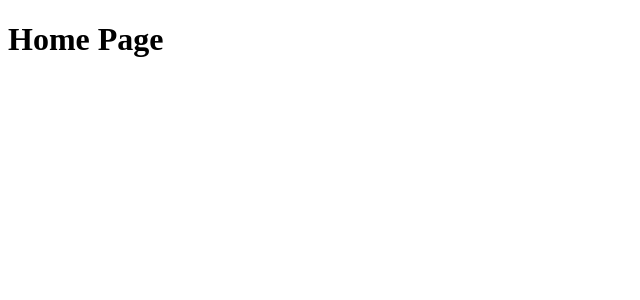
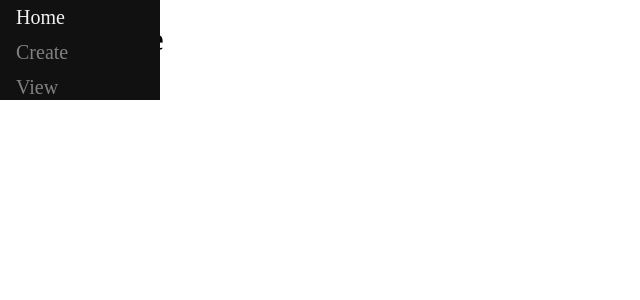
Before and after one commit to floatingnahid22/Django-Remind, a Django app: page / in a window 1280 px wide. Shown: the top 300 px of the page, without its empty margins (0-640 px from the left). Run offline with Django 3.2, Linux system fonts and the light colour scheme.

Commit message:
update base.html

```diff
--- a/mysite/main/templates/main/base.html
+++ b/mysite/main/templates/main/base.html
@@ -4,10 +4,41 @@
     <meta charset="UTF-8">
     <meta http-equiv="X-UA-Compatible" content="IE=edge">
     <meta name="viewport" content="width=device-width, initial-scale=1.0">
+    <style type="text/css">
+        .sidenav {
+            height: 100px;
+            width: 160px;
+            position: fixed;
+            z-index: 1;
+            top: 0;
+            left: 0;
+            background-color: #111;
+            overflow-x: hidden;
+            padding: top 20px;
+        }
+
+        .sidenav a{
+            padding: 6px 8px 6px 16px;
+            text-decoration: none;
+            font-size: 20px;
+            color: #818181;
+            display: block;
+        }
+
+        .sidenav a:hover{
+            color: #f1f1f1;
+        }
+
+    </style>
     <title>{% block title %} Nahid's site{% endblock %}</title>
 </head>
 <body>
-    <div id="content", name="content">
+    <div class="sidenav">
+        <a href="/home">Home</a>
+        <a href="/create">Create</a>
+        <a href="/2">View</a>
+    </div>
+    <div id="content", name="content", class="main">
         {% block content %}
 
 
```
